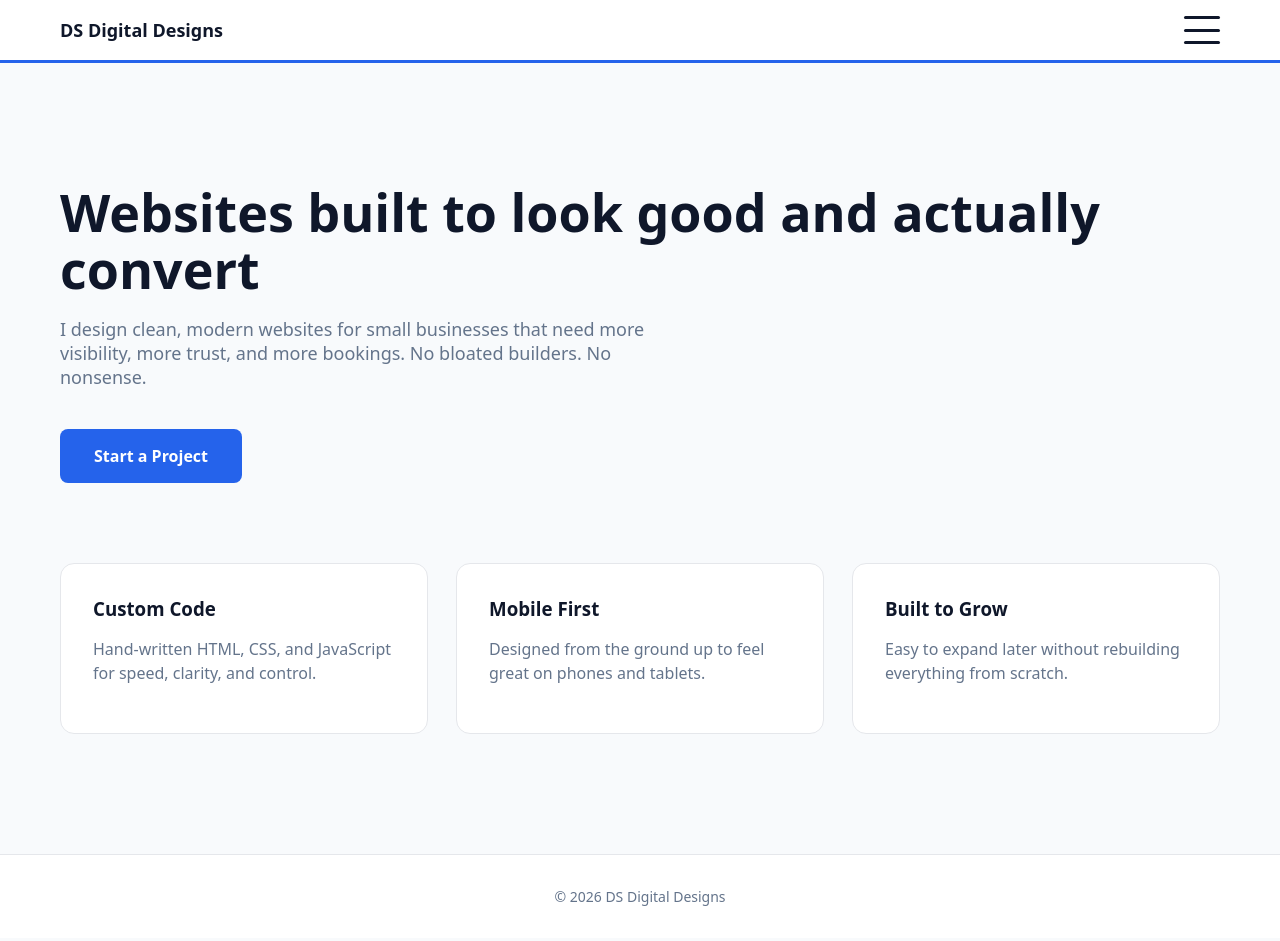
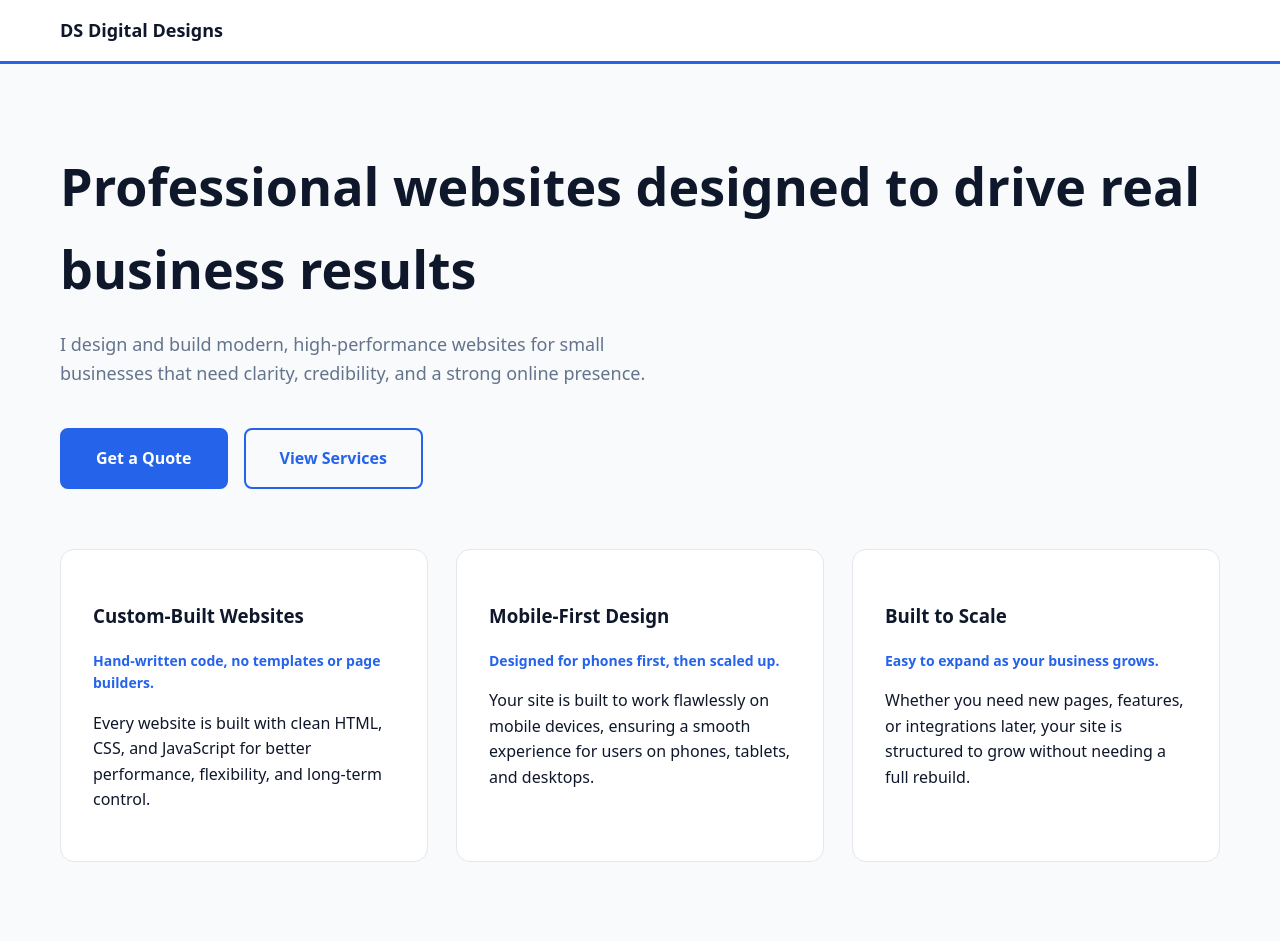
Before and after one commit to dylanmsprouse3455/DS-digital, a plain HTML site: page index.html in a window 1280 px wide. Shown: the top 941 px of the page. Drawn offline with Linux system fonts and the light colour scheme.

Commit message:
Improve SEO and enhance layout in index.html
Updated the title and meta description for better SEO. Enhanced styling and layout for improved user experience. Added new features section with detailed descriptions.

```diff
--- a/index.html
+++ b/index.html
@@ -2,26 +2,28 @@
 <html lang="en">
 <head>
 <meta charset="UTF-8">
-<title>DS Digital Designs</title>
+<title>DS Digital Designs | Websites Built to Convert</title>
 <meta name="viewport" content="width=device-width, initial-scale=1.0">
+<meta name="description" content="Clean, modern websites for small businesses. Fast, mobile-first, and built to convert visitors into customers. Custom code. No bloat.">
 
 <style>
 :root {
   --blue: #2563eb;
+  --blue-dark: #1d4ed8;
   --dark: #0f172a;
   --muted: #64748b;
   --bg: #f8fafc;
+  --border: #e5e7eb;
 }
 
-* {
-  box-sizing: border-box;
-}
+* { box-sizing: border-box; }
 
 body {
   margin: 0;
   font-family: system-ui, -apple-system, BlinkMacSystemFont, sans-serif;
   background: var(--bg);
   color: var(--dark);
+  line-height: 1.6;
 }
 
 /* ===== HEADER ===== */
@@ -46,9 +48,11 @@ header {
 .logo {
   font-weight: 700;
   font-size: 18px;
+  color: var(--dark);
+  text-decoration: none;
 }
 
-/* ===== MENU BUTTON ===== */
+/* ===== MENU ===== */
 
 .menu-btn {
   width: 36px;
@@ -56,16 +60,28 @@ header {
   display: flex;
   flex-direction: column;
   justify-content: space-between;
+  background: none;
+  border: none;
   cursor: pointer;
+  padding: 0;
 }
 
 .menu-btn span {
   height: 3px;
   background: var(--dark);
   border-radius: 2px;
+  transition: 0.3s;
 }
 
-/* ===== NAV MENU ===== */
+.menu-btn.active span:nth-child(1) {
+  transform: rotate(45deg) translate(8px, 8px);
+}
+.menu-btn.active span:nth-child(2) {
+  opacity: 0;
+}
+.menu-btn.active span:nth-child(3) {
+  transform: rotate(-45deg) translate(7px, -7px);
+}
 
 nav {
   position: fixed;
@@ -74,6 +90,7 @@ nav {
   display: none;
   flex-direction: column;
   padding: 80px 24px;
+  z-index: 9;
 }
 
 nav.active {
@@ -96,13 +113,12 @@ nav a:hover {
 
 .hero {
   max-width: 1200px;
-  margin: 120px auto 80px;
+  margin: 80px auto 60px;
   padding: 0 20px;
 }
 
 .hero h1 {
   font-size: clamp(36px, 5vw, 52px);
-  line-height: 1.1;
   margin-bottom: 20px;
 }
 
@@ -113,7 +129,15 @@ nav a:hover {
   margin-bottom: 40px;
 }
 
-.hero a {
+/* ===== HERO BUTTONS ===== */
+
+.hero-actions {
+  display: flex;
+  gap: 16px;
+  flex-wrap: nowrap;
+}
+
+.btn {
   display: inline-block;
   padding: 16px 34px;
   background: var(--blue);
@@ -121,10 +145,19 @@ nav a:hover {
   text-decoration: none;
   border-radius: 8px;
   font-weight: 600;
+  border: 2px solid var(--blue);
+  transition: 0.2s;
 }
 
-.hero a:hover {
-  background: #1d4ed8;
+.btn.secondary {
+  background: transparent;
+  color: var(--blue);
+}
+
+.btn:hover {
+  background: var(--blue-dark);
+  border-color: var(--blue-dark);
+  color: white;
 }
 
 /* ===== FEATURES ===== */
@@ -140,30 +173,25 @@ nav a:hover {
 
 .feature {
   background: white;
+  padding: 32px;
   border-radius: 14px;
-  padding: 32px;
-  border: 1px solid #e5e7eb;
-}
-
-.feature h3 {
-  margin-top: 0;
-  margin-bottom: 12px;
-}
-
-.feature p {
-  color: var(--muted);
-  line-height: 1.5;
+  border: 1px solid var(--border);
 }
 
 /* ===== FOOTER ===== */
 
 footer {
-  background: white;
-  border-top: 1px solid #e5e7eb;
-  padding: 32px 20px;
+  padding: 40px 20px;
   text-align: center;
   font-size: 14px;
   color: var(--muted);
+}
+
+.feature-sub {
+  font-size: 14px;
+  font-weight: 600;
+  color: var(--blue);
+  margin-bottom: 10px;
 }
 </style>
 </head>
@@ -172,53 +200,67 @@ footer {
 
 <header>
   <div class="header-inner">
-    <div class="logo">DS Digital Designs</div>
-
-    <div class="menu-btn" onclick="toggleMenu()">
-      <span></span>
-      <span></span>
-      <span></span>
-    </div>
+    <a href="index.html" class="logo">DS Digital Designs</a>
+    <button class="menu-btn" id="menuBtn">
+      <span></span><span></span><span></span>
+    </button>
   </div>
 </header>
 
 <nav id="menu">
   <a href="index.html">Home</a>
-  <a href="about.html">About</a>
   <a href="services.html">Services</a>
   <a href="portfolio.html">Portfolio</a>
+  <a href="quote.html">Get a Quote</a>
   <a href="contact.html">Contact</a>
 </nav>
 
 <main>
   <section class="hero">
-    <h1>Websites built to look good and actually convert</h1>
+ <h1>Professional websites designed to drive real business results</h1>
 <p>
-      I design clean, modern websites for small businesses that need more
-      visibility, more trust, and more bookings. No bloated builders. No nonsense.
+  I design and build modern, high-performance websites for small businesses
+  that need clarity, credibility, and a strong online presence.
 </p>
-    <a href="contact.html">Start a Project</a>
+
+    <!-- ✅ HERO BUTTONS -->
+    <div class="hero-actions">
+      <a href="quote.html" class="btn">Get a Quote</a>
+      <a href="services.html" class="btn secondary">View Services</a>
+    </div>
   </section>
 
 <section class="features">
   <div class="feature">
-      <h3>Custom Code</h3>
+    <h3>Custom-Built Websites</h3>
+    <p class="feature-sub">
+      Hand-written code, no templates or page builders.
+    </p>
     <p>
-        Hand-written HTML, CSS, and JavaScript for speed, clarity, and control.
+      Every website is built with clean HTML, CSS, and JavaScript for better
+      performance, flexibility, and long-term control.
     </p>
   </div>
 
   <div class="feature">
-      <h3>Mobile First</h3>
+    <h3>Mobile-First Design</h3>
+    <p class="feature-sub">
+      Designed for phones first, then scaled up.
+    </p>
     <p>
-        Designed from the ground up to feel great on phones and tablets.
+      Your site is built to work flawlessly on mobile devices, ensuring a
+      smooth experience for users on phones, tablets, and desktops.
     </p>
   </div>
 
   <div class="feature">
-      <h3>Built to Grow</h3>
+    <h3>Built to Scale</h3>
+    <p class="feature-sub">
+      Easy to expand as your business grows.
+    </p>
     <p>
-        Easy to expand later without rebuilding everything from scratch.
+      Whether you need new pages, features, or integrations later, your site
+      is structured to grow without needing a full rebuild.
     </p>
   </div>
 </section>
@@ -229,9 +271,21 @@ footer {
 </footer>
 
 <script>
-function toggleMenu() {
-  document.getElementById("menu").classList.toggle("active");
-}
+const menuBtn = document.getElementById('menuBtn');
+const menu = document.getElementById('menu');
+
+menuBtn.addEventListener('click', e => {
+  e.stopPropagation();
+  menu.classList.toggle('active');
+  menuBtn.classList.toggle('active');
+});
+
+menu.addEventListener('click', e => e.stopPropagation());
+
+document.addEventListener('click', () => {
+  menu.classList.remove('active');
+  menuBtn.classList.remove('active');
+});
 </script>
 
 </body>
```
Lines whose indentation alone changed are shown as unchanged.
